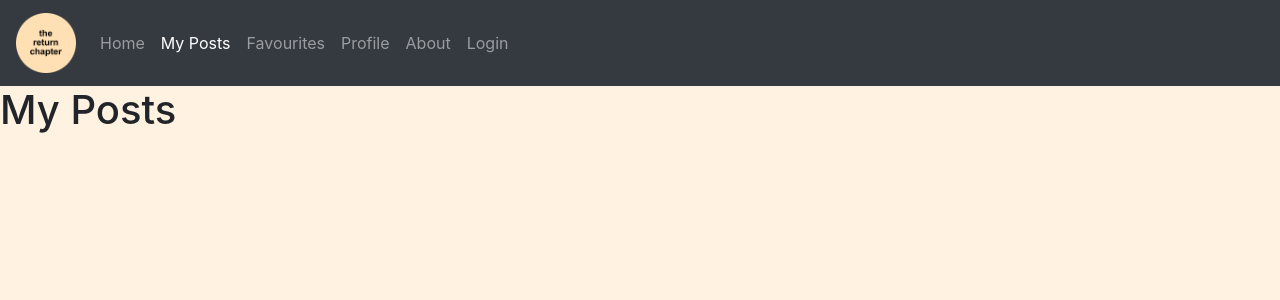
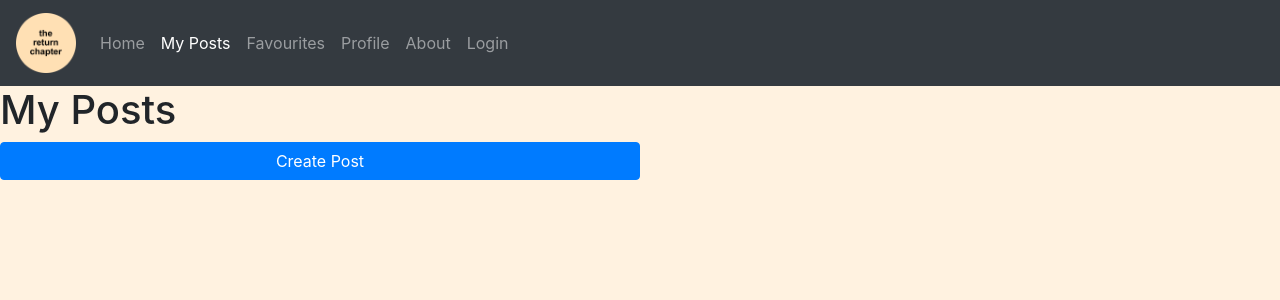
Before and after one commit to muditdahiya/web-react, a React (Create React App) app in the folder react-client/: page /myposts in a window 1280 px wide. Shown: the top 300 px of the page. Built offline with nearby package versions, Linux system fonts and the light colour scheme.

Commit message:
Add post changes

```diff
--- a/react-client/src/pages/MyPosts.tsx
+++ b/react-client/src/pages/MyPosts.tsx
@@ -1,9 +1,11 @@
 import DOMPurify from "dompurify";
+import {Button} from "react-bootstrap";
 
 const MyPosts = () => {
   return (
     <div className="MyPosts">
       <h1>My Posts</h1>
+      <Button >Create Post</Button>
     </div>
   );
 };
```
